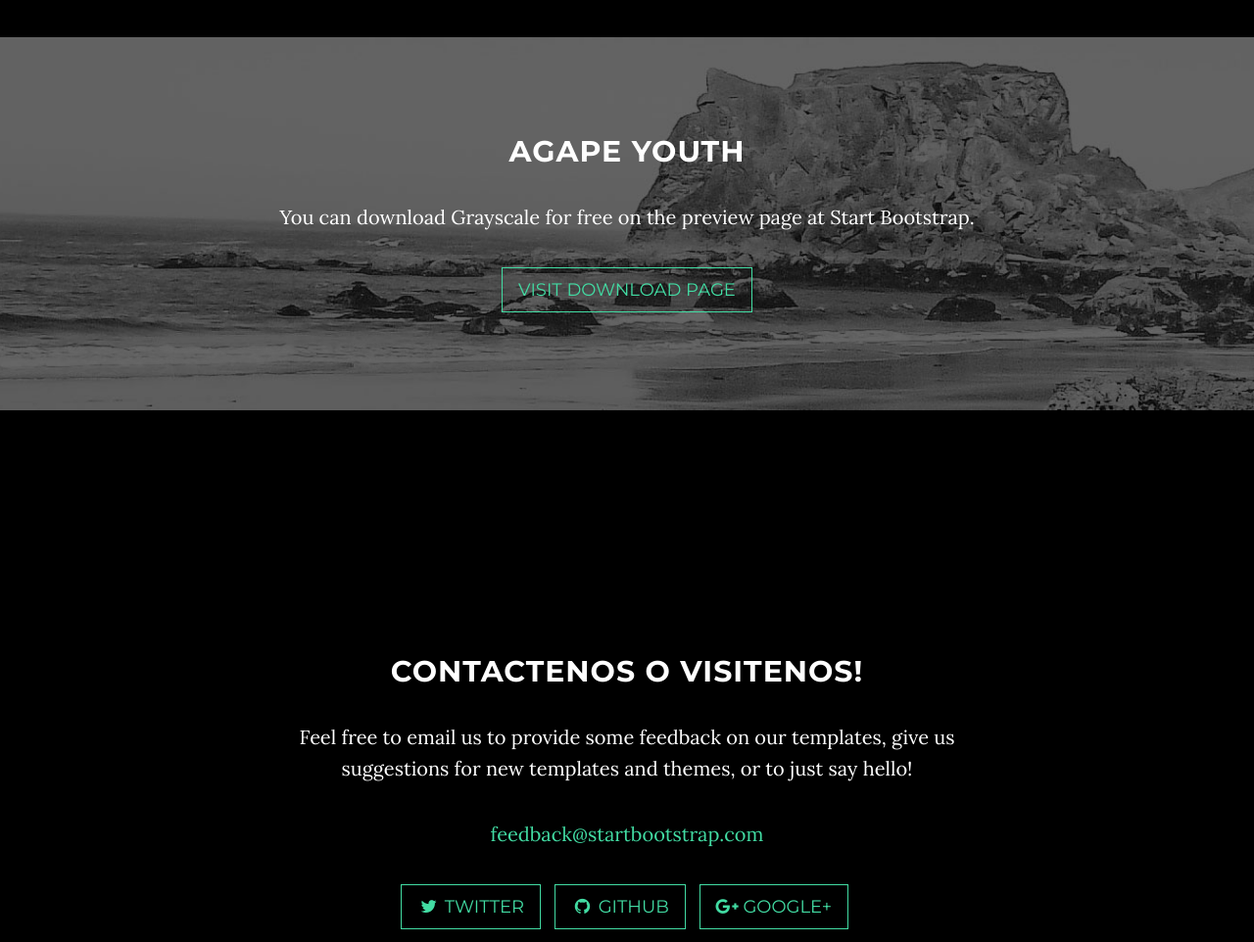
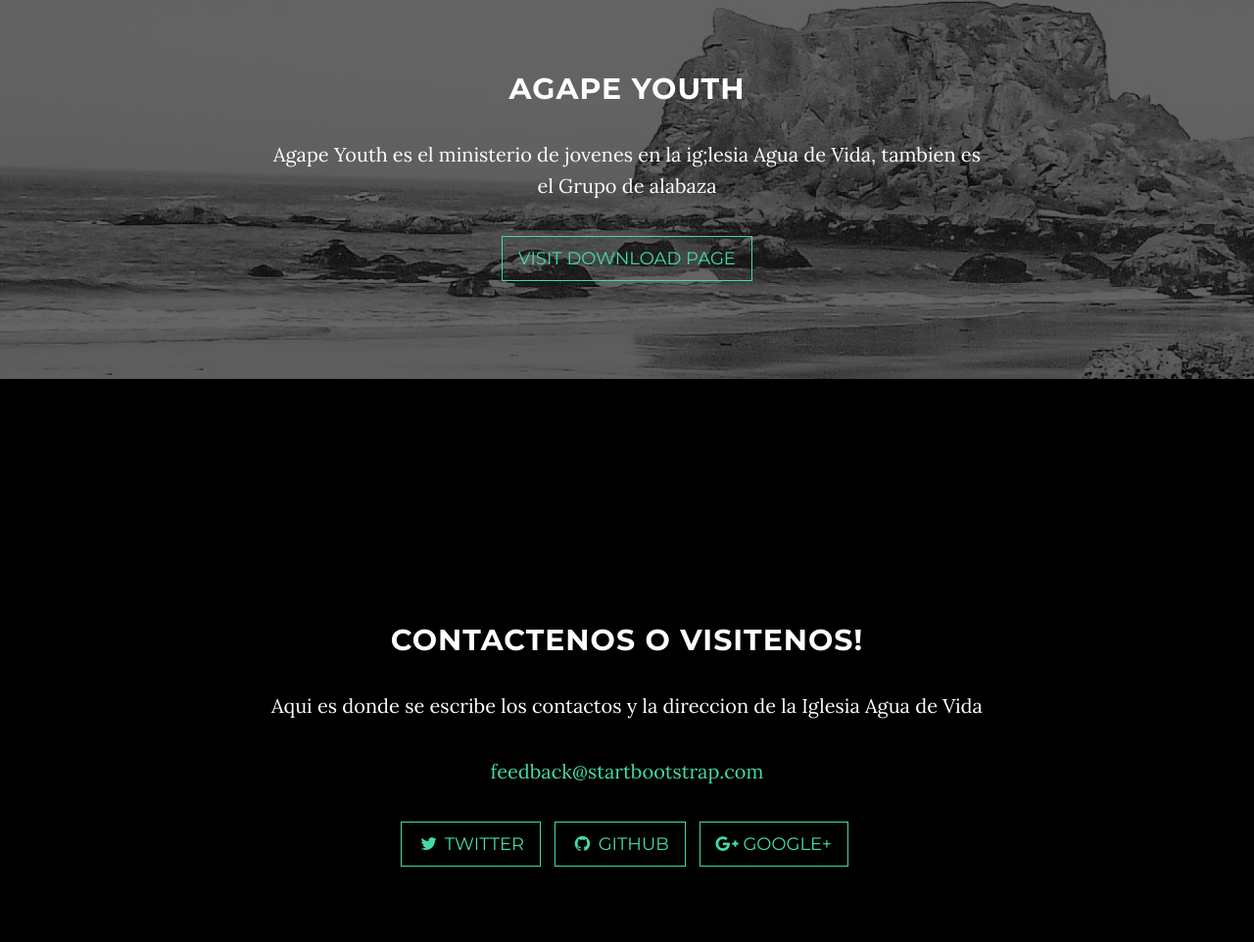
Before and after one commit to NickSeb/IglesiaAguaDeVida, a website: page index.html in a window 1280 px wide. Shown: the part 1659-2621 px from the top of the page at 98% size. Drawn offline with nearby package versions, Linux system fonts and the light colour scheme.

Commit message:
Update index.html

```diff
--- a/index.html
+++ b/index.html
@@ -94,7 +94,7 @@
         <div class="row">
             <div class="col-lg-8 col-lg-offset-2">
                 <h2>Agua de Vida</h2>
-                <p>Grayscale is a free Bootstrap 3 theme created by Start Bootstrap. It can be yours right now, simply download the template on <a href="http://startbootstrap.com/template-overviews/grayscale/">the preview page</a>. The theme is open source, and you can use it for any purpose, personal or commercial.</p>
+                <p>Aqui se escribe sobre la informacion de la iglesia Agua de Vida</p>
                 <p>This theme features stock photos by <a href="http://gratisography.com/">Gratisography</a> along with a custom Google Maps skin courtesy of <a href="http://snazzymaps.com/">Snazzy Maps</a>.</p>
                 <p>Grayscale includes full HTML, CSS, and custom JavaScript files along with LESS files for easy customization.</p>
             </div>
@@ -107,7 +107,7 @@
             <div class="container">
                 <div class="col-lg-8 col-lg-offset-2">
                     <h2>Agape Youth</h2>
-                    <p>You can download Grayscale for free on the preview page at Start Bootstrap.</p>
+                    <p>Agape Youth es el ministerio de jovenes en la ig;lesia Agua de Vida, tambien es el Grupo de alabaza</p>
                     <a href="http://startbootstrap.com/template-overviews/grayscale/" class="btn btn-default btn-lg">Visit Download Page</a>
                 </div>
             </div>
@@ -119,7 +119,7 @@
         <div class="row">
             <div class="col-lg-8 col-lg-offset-2">
                 <h2>Contactenos o Visitenos!</h2>
-                <p>Feel free to email us to provide some feedback on our templates, give us suggestions for new templates and themes, or to just say hello!</p>
+                <p>Aqui es donde se escribe los contactos y la direccion de la Iglesia Agua de Vida</p>
                 <p><a href="mailto:feedback@startbootstrap.com">feedback@startbootstrap.com</a>
                 </p>
                 <ul class="list-inline banner-social-buttons">
```
